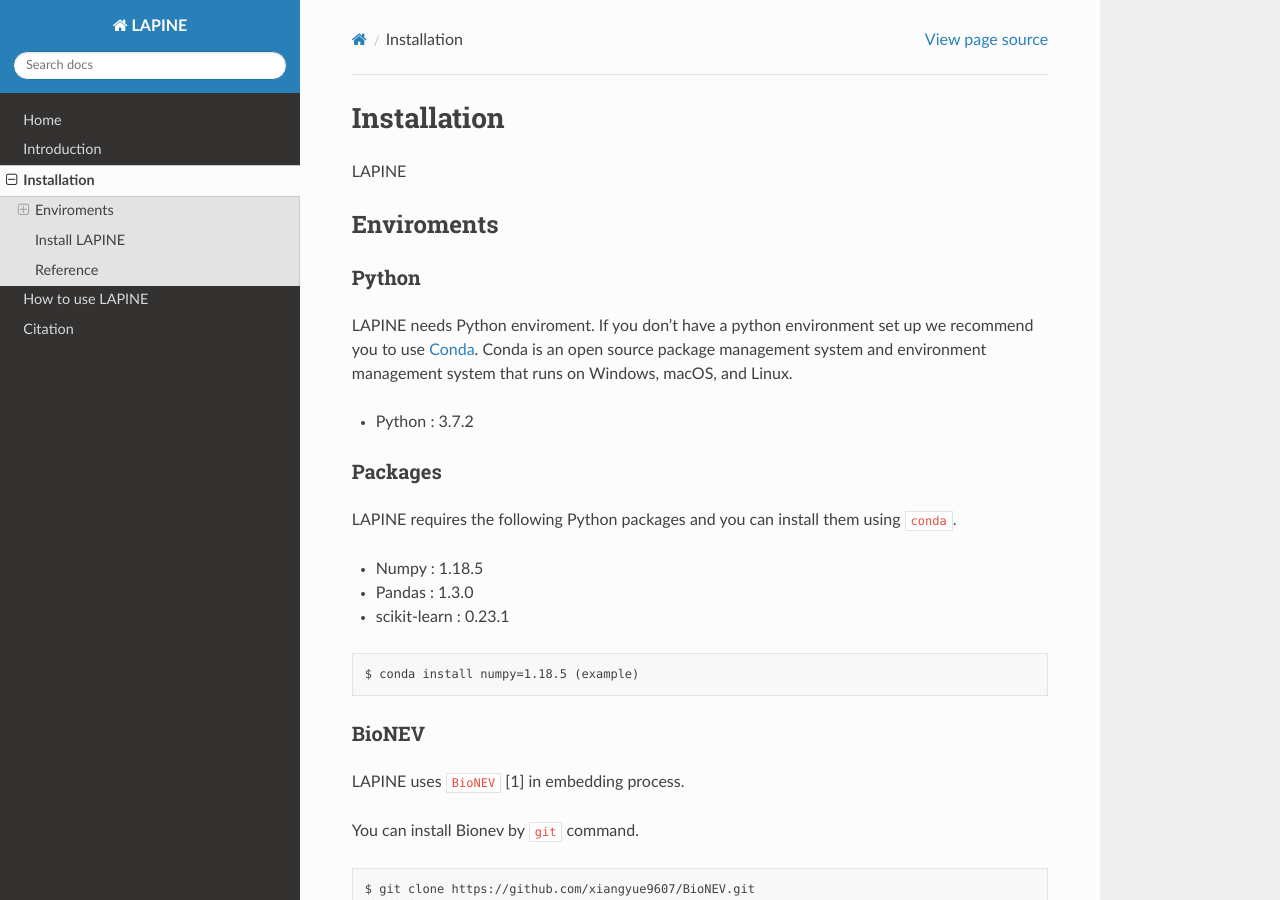
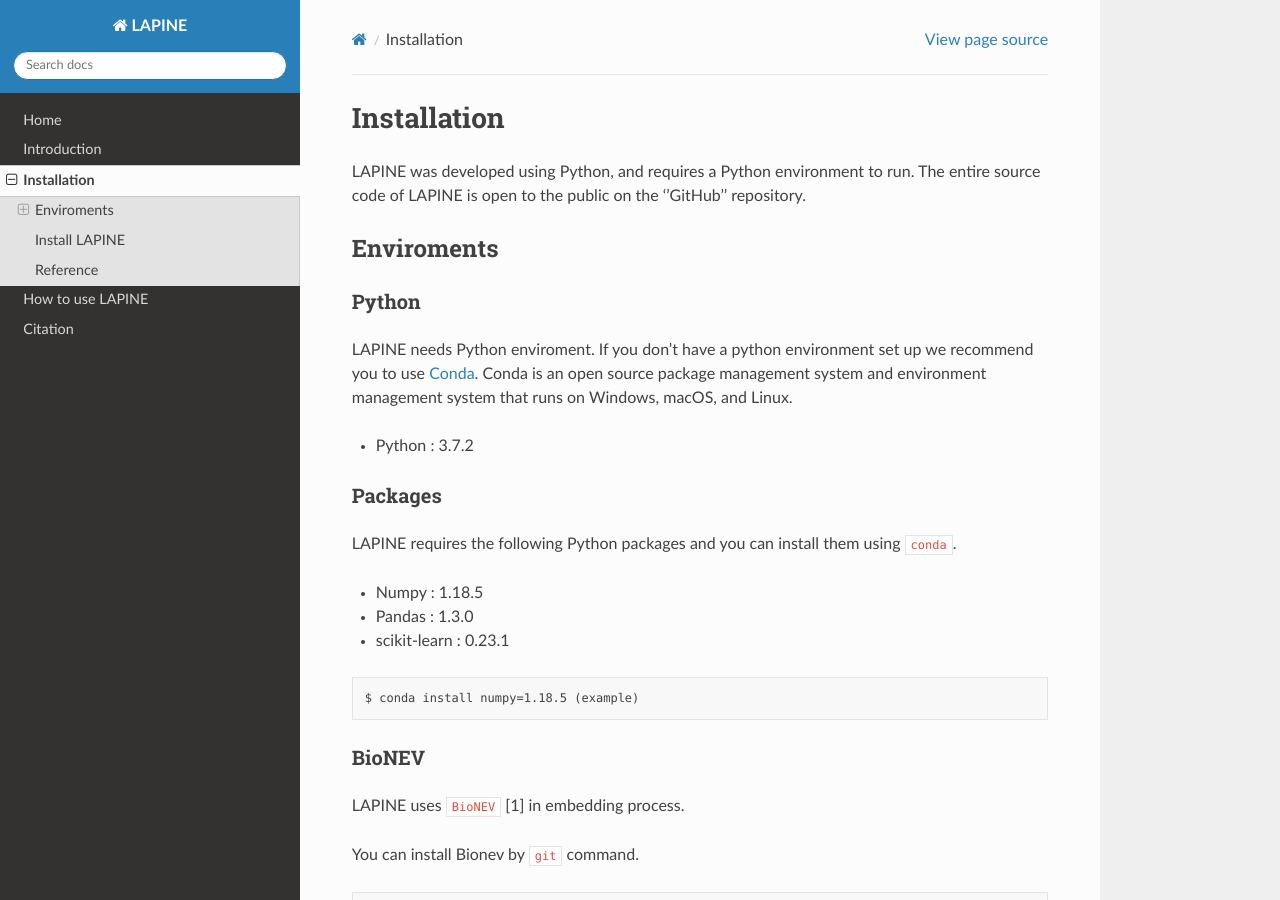
Before and after one commit to rupinas/LAPINE, a Sphinx documentation site: the page built from docs/installation.rst, in a window 1280 px wide and 900 px high. Built offline with Sphinx 7.4.7 and the Read the Docs theme 2.0.0, drawn with Linux system fonts in a browser that asks for light colours.

Commit message:
Update installation.rst

```diff
--- a/docs/installation.rst
+++ b/docs/installation.rst
@@ -1,7 +1,7 @@
 Installation
 ============
 
-LAPINE
+LAPINE was developed using Python, and requires a Python environment to run. The entire source code of LAPINE is open to the public on the ''GitHub'' repository.
 
 Enviroments
 -----------
```
